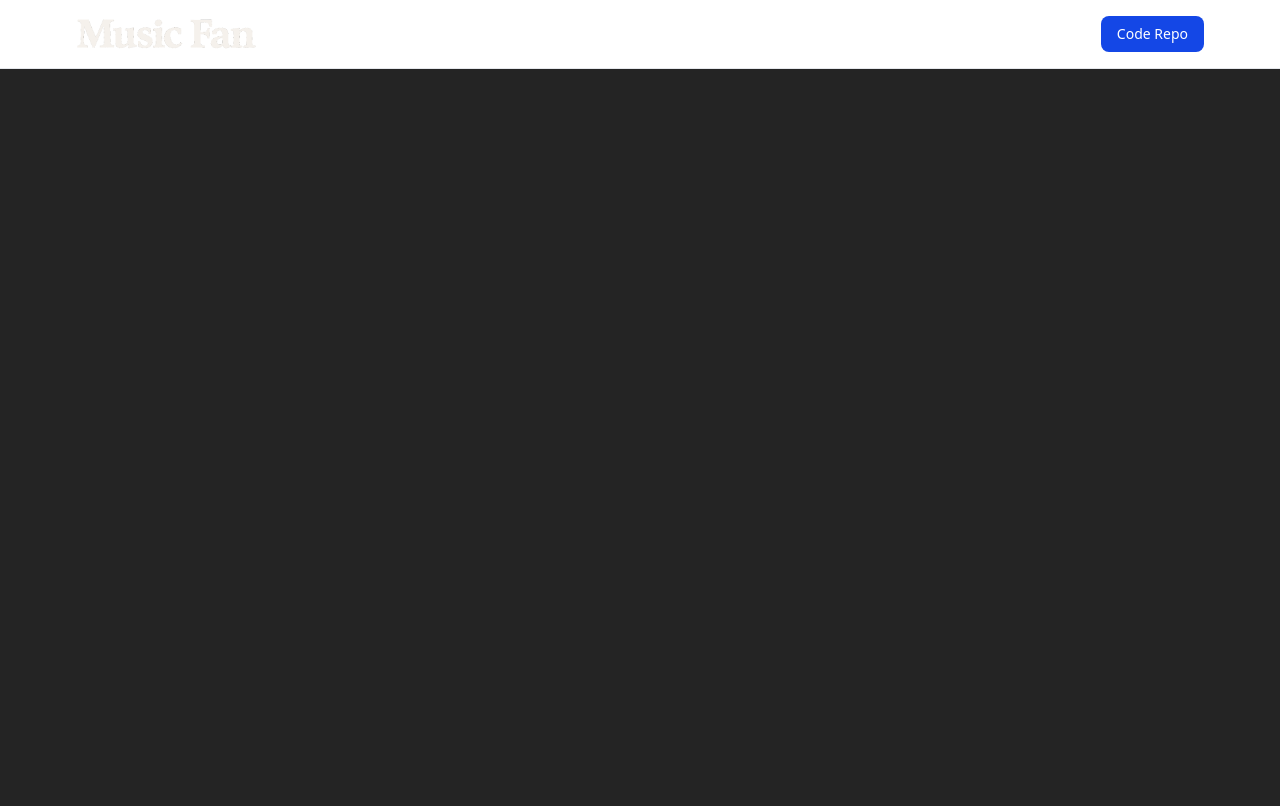
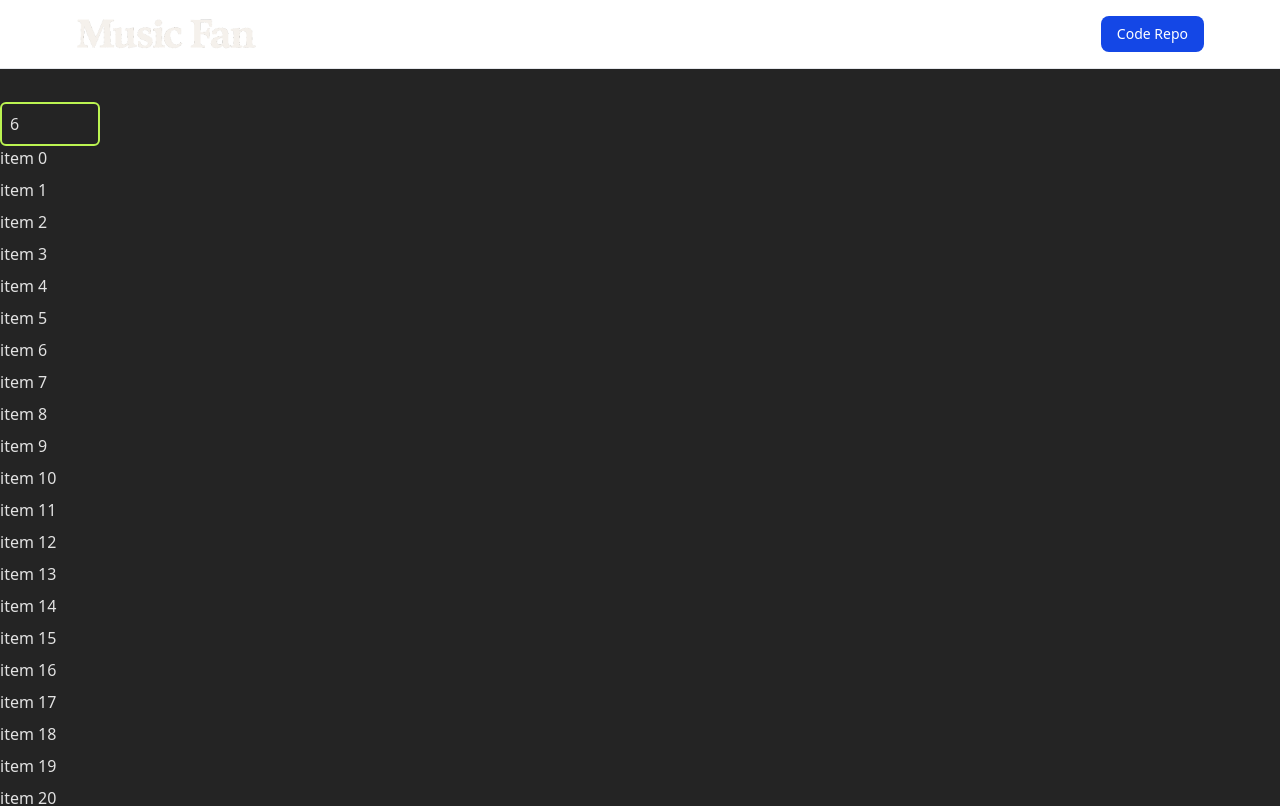
Before and after one commit to 0xadri/poster-it-app, a React (Vite) app: page /play in a window 1280 px wide. Shown: the top 806 px of the page. Built offline with nearby package versions, Linux system fonts and the light colour scheme; no server answers.

Commit message:
DYNAMIC COLUMNS beta v1

```diff
--- a/src/components/Input.jsx
+++ b/src/components/Input.jsx
@@ -7,10 +7,12 @@ const Input = ({ columns = 6, handleColumns }) => {
         placeholder=""
         value={columns}
         onChange={handleColumns}
+        min={1}
+        max={12}
         className="cursor-pointer peer mt-0.5 py-2 px-2 w-[100px] rounded-md border-lime-300 border-solid border-2 text-base"
       />
-      <span className="cursor-pointer absolute inset-y-0 start-3 -translate-y-5.5 bg-white px-0.5 text-sm font-medium text-gray-700 transition-transform peer-placeholder-shown:translate-y-0 peer-focus:-translate-y-5.5 dark:bg-gray-900 dark:text-white">
-        Columns
+      <span className="cursor-pointer absolute inset-y-0 start-3 -translate-y-5.5 bg-white text-xs font-medium text-gray-700 transition-transform peer-placeholder-shown:translate-y-0 peer-focus:-translate-y-5.5 dark:bg-gray-900 dark:text-white">
+        Columns 1-12
       </span>
     </label>
   );
--- a/src/pages/Play.jsx
+++ b/src/pages/Play.jsx
@@ -1,5 +1,33 @@
+import { useState } from "react";
+import Input from "../components/Input";
+import { v4 as uuidv4 } from "uuid";
+
 const Play = () => {
-  return <div>Play</div>;
+  const [columns, setColumns] = useState(6);
+
+  const handleColumns = (event) => {
+    setColumns(event.target.value);
+  };
+
+  const myArray = Array.apply(null, Array(90)).map(function () {});
+
+  return (
+    <div className="mt-25">
+      <input
+        type="number"
+        id="Columns"
+        placeholder=""
+        value={columns}
+        onChange={handleColumns}
+        className="cursor-pointer peer mt-0.5 py-2 px-2 w-[100px] rounded-md border-lime-300 border-solid border-2 text-base"
+      />
+      <div className={`grid grid-cols-${columns} gap-2 pb-10`}>
+        {myArray.map((item, index) => (
+          <div key={uuidv4()}>item {index}</div>
+        ))}
+      </div>
+    </div>
+  );
 };
 
 export default Play;
--- a/src/pages/PosterPage.jsx
+++ b/src/pages/PosterPage.jsx
@@ -31,7 +31,10 @@ const PosterPage = () => {
   }
 
   const handleColumns = (event) => {
-    setColumns(event.target.value);
+    let value = parseInt(event.target.value, 10);
+    if (value < 1) value = 1;
+    if (value > 12) value = 12;
+    setColumns(value);
   };
 
   const handleDelete = (cellId) => {
```
Also changed, not shown: 1 other file (tests, documents, lock files or other folders).
